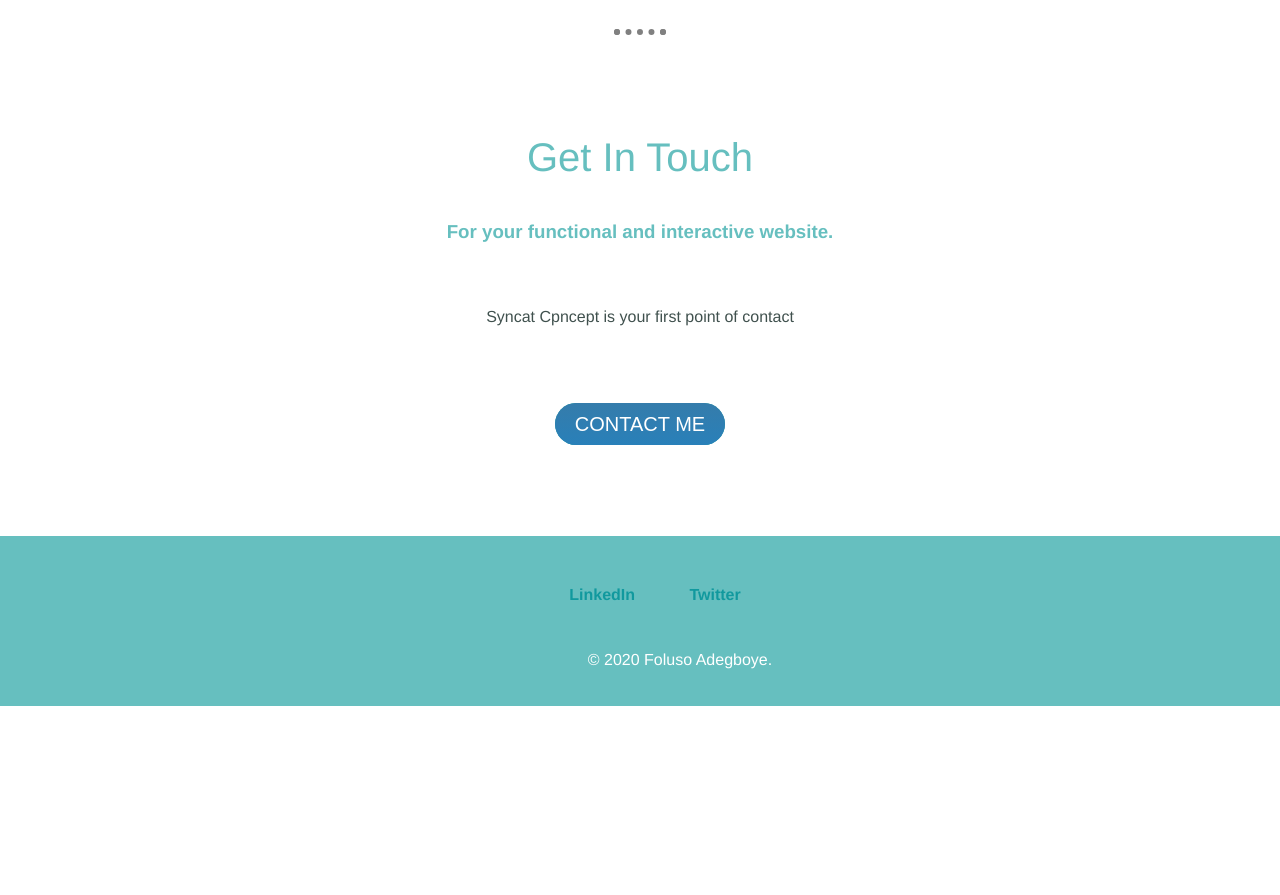
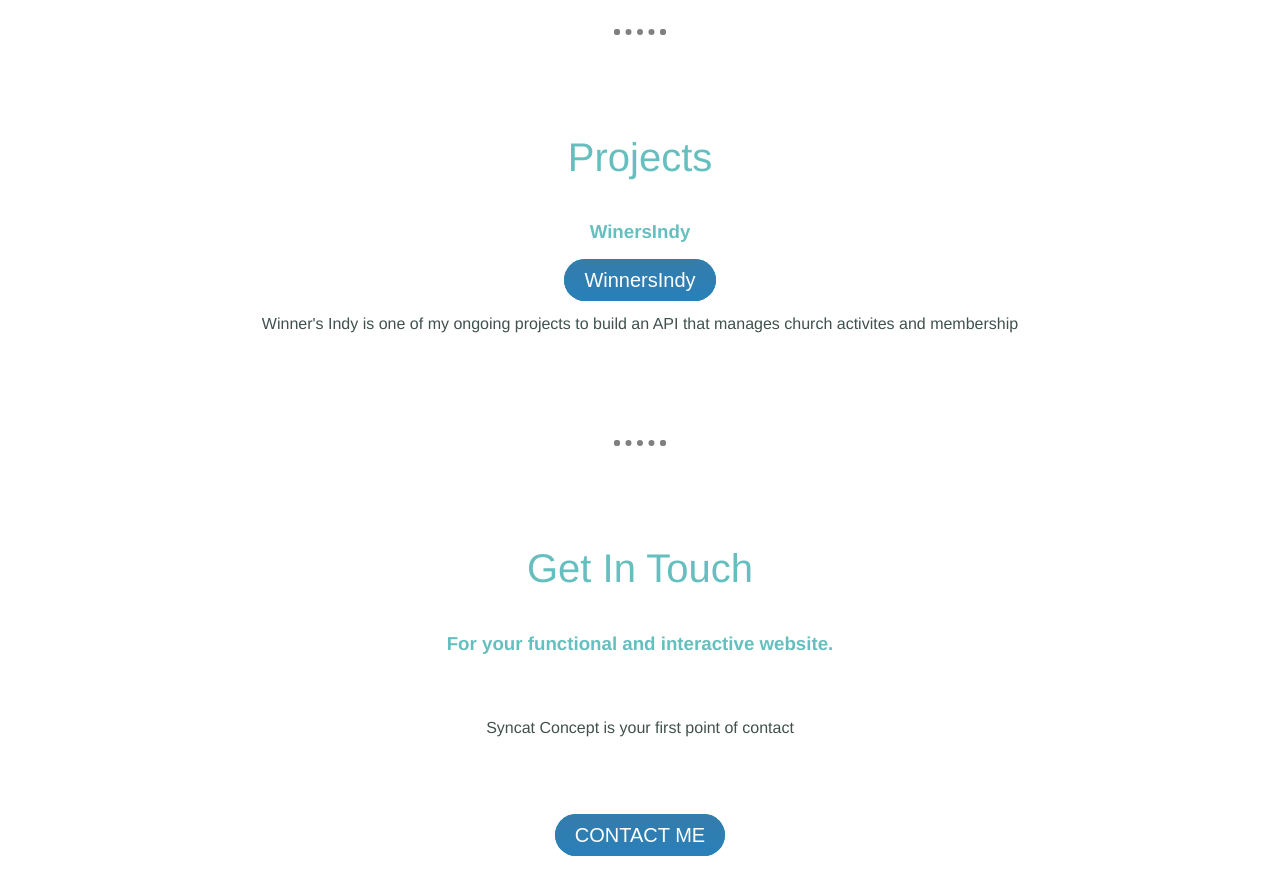
Before and after one commit to nasfol/MyPage, a plain HTML site: page index.html in a window 1280 px wide. Shown: the part 2160-3055 px from the top of the page. Before the commit the page ends 2866 px from the top, so only its background shows below. Drawn offline with Linux system fonts and the light colour scheme; a web font is replaced by a local one.

Commit message:
third commit

```diff
--- a/Css/styles.css
+++ b/Css/styles.css
@@ -38,6 +38,7 @@ p{line-height: 2}
 
   }
 
+
 .top-cloud{position:absolute;
             right:500px;
             top:50px;}
@@ -48,6 +49,8 @@ p{line-height: 2}
           line-height: 2;
 
 }
+.images{border-radius: 20px;}
+
 .html{width: 10%;
       float:left;
      margin-right:50px;}
--- a/index.html
+++ b/index.html
@@ -39,10 +39,19 @@
         </div>
 
       <hr>
+      <div class="Projects">
+        <h2>Projects</h2>
+        <div>
+          <h3>WinersIndy</h3>
+          <a class="btn" href="https://github.com/nasfol/WinnersIndy1">WinnersIndy</a>
+          <p>Winner's Indy is one of my ongoing projects to build an API that manages church activites and membership</p>
+        </div>
+      </div>
+      <hr>
       <div class="contact-me">
         <h2>Get In Touch</h2>
-        <h3>For  your functional and interactive website.</h3>
-        <p class="Concept">Syncat Cpncept is your first point of contact</p>
+        <h3>For your functional and interactive website.</h3>
+        <p class="Concept">Syncat Concept is your first point of contact</p>
         <a class="btn" href="mailto:adegboyefoluso@gmail.com">CONTACT ME</a>
       </div>
   </div>
```
